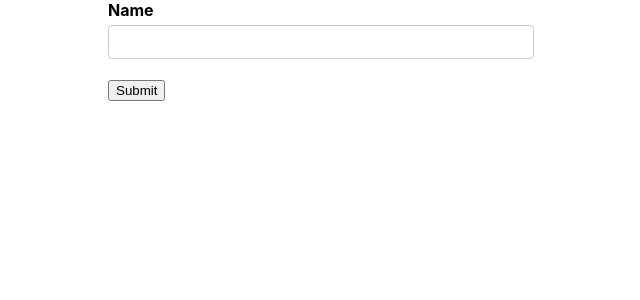
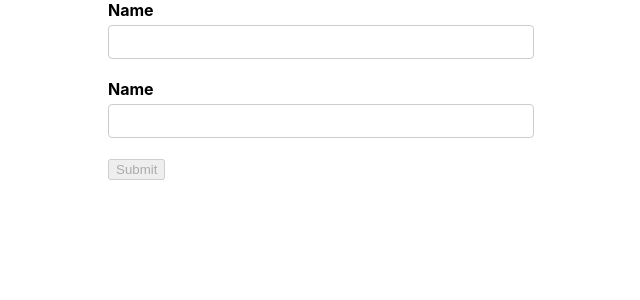
Before and after one commit to ahjam-taoufik/React-Formik, a React (Create React App) app: page / in a window 1280 px wide. Shown: the top 300 px of the page, without its empty margins (319-959 px from the left). Built offline with nearby package versions, Linux system fonts and the light colour scheme.

Commit message:
15-Disabling-Submit-based-state-form

```diff
--- a/src/components/FormComponent.js
+++ b/src/components/FormComponent.js
@@ -1,41 +1,51 @@
-import {
-  Formik,
-  Form,
-  Field,
-  ErrorMessage,
-} from "formik";
+import { Formik, Form, Field, ErrorMessage } from "formik";
 import React from "react";
 import * as Yup from "yup";
 import TextError from "./TextError";
 const FormComponent = () => {
   const initialValues = {
     name: "",
+    name2: "",
   };
   const onSubmit = (values) => {
     console.log("onsubmit :", values);
   };
 
-  const errorName=value=>{
-    let error=''
-
+  const errorName = (value) => {
+    let error = "";
     if (!value) {
-         error='required'
+      error = "required";
     }
-    return error
-  }
+    return error;
+  };
 
   return (
-    <Formik initialValues={initialValues} onSubmit={onSubmit}>
+    <Formik validateOnMount initialValues={initialValues} onSubmit={onSubmit}>
+      {(FORMIK) => {
+        console.log(FORMIK);
+
+        return (
           <Form>
             <div className="form-control">
               <label htmlFor="name">Name</label>
               <Field type="text" id="name" name="name" validate={errorName} />
-
               <ErrorMessage name="name" component={TextError} />
             </div>
 
-        <button type="submit">Submit</button>
+            <div className="form-control">
+              <label htmlFor="name2">Name</label>
+              <Field type="text" id="name2" name="name2" validate={errorName} />
+              <ErrorMessage name="name2" component={TextError} />
+            </div>
+
+
+
+            <button type="submit" disabled={!FORMIK.isValid}>
+              Submit
+            </button>
           </Form>
+        );
+      }}
     </Formik>
   );
 };
```
Lines whose indentation alone changed are shown as unchanged.
